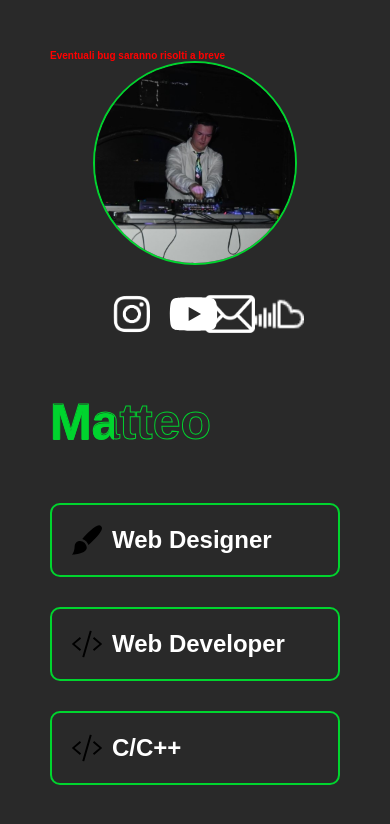
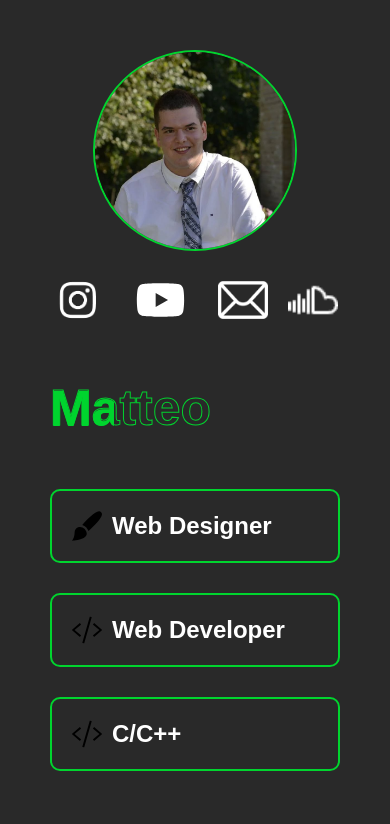
Before and after one commit to Mattepriaggg/me, a plain HTML site: page index.html in a window 390 px wide. Drawn offline with Linux system fonts and the light colour scheme; a web font is replaced by a local one.

Commit message:
update everything

```diff
--- a/css/home.css
+++ b/css/home.css
@@ -41,17 +41,6 @@
     text-align: center;
 
 }
-    .social a {
-        /* border: solid red 2px; */
-        margin: 0px 10px 0px 10px;
-
-        height: 100%; width: 10%;
-        scale: 1;
-        font-size: 50px;
-
-        color: white;
-
-    }
 
     .social a img {
         height: 100%;
@@ -60,8 +49,14 @@
         .social a {
             filter: drop-shadow(0 0 5% none);
             transition: filter 1s ease-out;
+            /* border: solid rgb(250, 250, 250) 2px; */
+            margin: 0px 10px 0px 10px;
 
-            /* border: solid rgb(250, 250, 250) 2px; */
+            height: 100%; width: 10%;
+            scale: 1;
+            font-size: 50px;
+
+            color: white;
         }
         .social a:hover {
             transition: filter 0.2s ease-in-out;
@@ -173,11 +168,16 @@
         #css-svg, #cpp-svg {margin-left: 50px; }
 
 
-        @media (max-width: 420px) {
+        @media (max-width: 650px) {
             .info-btn {opacity: 0; font-size: 0px}
 
             .svg-identify{
                 opacity: 0;
                 width: 0px;
             }
+
+            .social a{
+                width: 100%;
+                /* border: solid red 2px; */
+            }
         }
--- a/css/style.css
+++ b/css/style.css
@@ -142,6 +142,7 @@ z-index: 2;}
     }
     .goTo-svg {
         transform: translate(-20px,0);
+        opacity: 0;
     }
 }
 
--- a/index.html
+++ b/index.html
@@ -22,7 +22,7 @@
 </head>
 <body>
     <!-- https://elements.envato.com/noxfolio-portfolio-resume-wordpress-theme-RHDEX3T -->
-    <h1 style="color: red; font-size: 10px;">Eventuali bug saranno risolti a breve </h1>
+
 
     <h1 class="info-btn center" id="info-btn">i</h1>
     <div class="info hover-shadow" id="info">
@@ -34,7 +34,7 @@
     </div>
 
     <div id="box-img">
-        <a id="a-main-img" href=""><img id="main-img" src="img/profile.jpeg" alt=""></a>
+        <a id="a-main-img" href=""><img id="main-img" src="img/profile.jpg" alt=""></a>
     </div>
 
     <div class="social center">
```
Also changed, not shown: Des_page.html (+2 -2 lines), Dev-C-Cpp.html (+2 -2 lines), Dev_page.html (+2 -2 lines), img/profile - Copia.png (deleted), img/profile.jpeg (deleted), img/profile.jpg (added).
